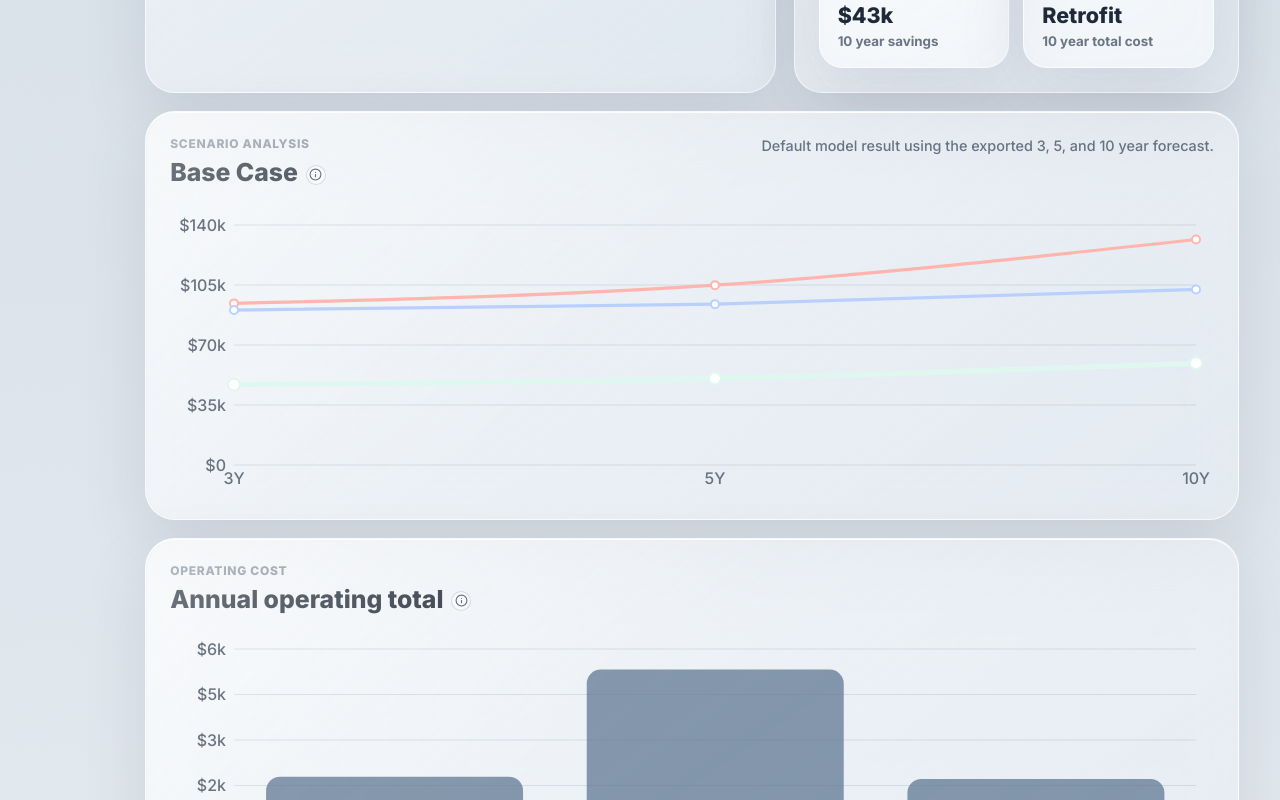
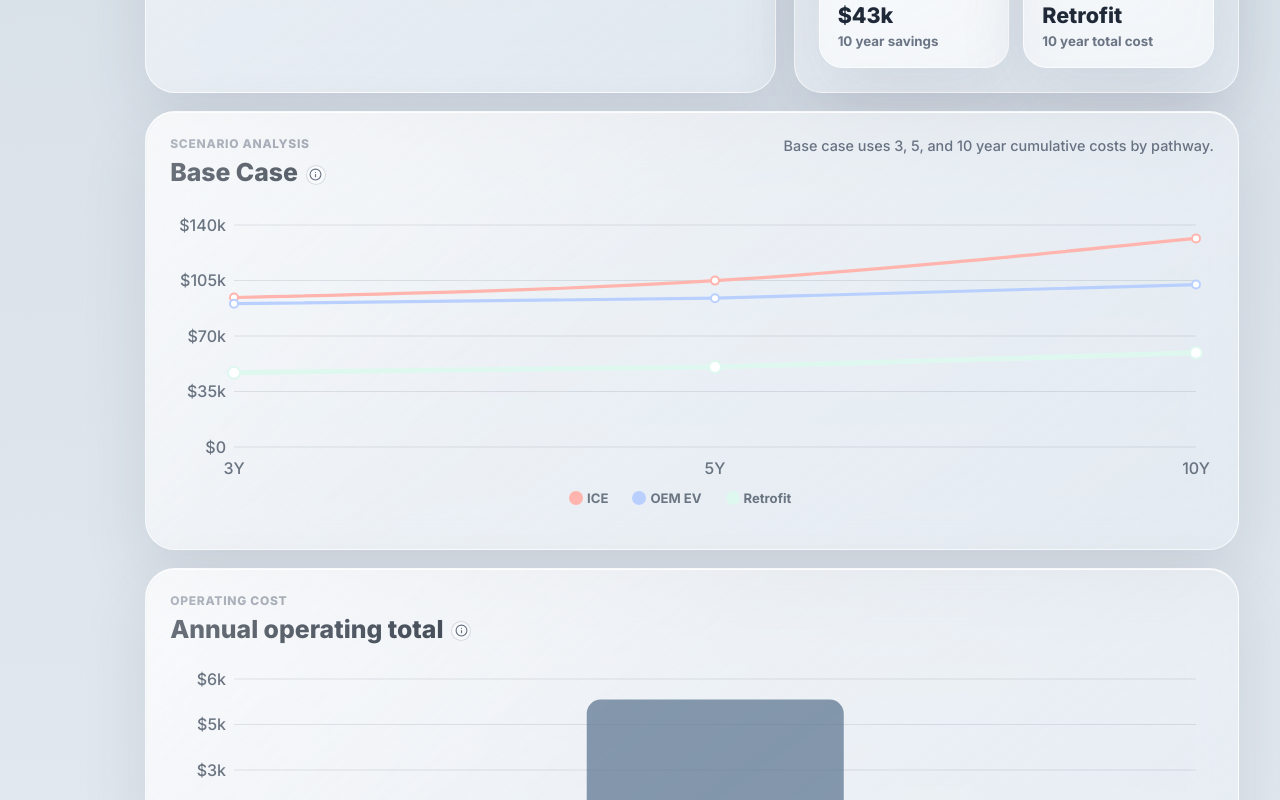
Before and after one commit to moift/blueforce-retrofit-analytics, a React (Vite) app: page / in a window 1280 px wide. Shown: the part 3640-4440 px from the top of the page. Built offline with nearby package versions, Linux system fonts and the light colour scheme.

Commit message:
Align scenario charts with year axis

```diff
--- a/src/App.jsx
+++ b/src/App.jsx
@@ -5,6 +5,7 @@ import {
   BarChart,
   CartesianGrid,
   Cell,
+  Legend,
   Line,
   LineChart,
   ResponsiveContainer,
@@ -88,6 +89,8 @@ const palette = {
   Diesel: "#d4c3ff",
 };
 
+const scenarioLineColors = ["#2d6cdf", "#0f9f76", "#f19a4b", "#8067d8", "#d65c5c"];
+
 const navItems = [
   { id: "overview", label: "Overview", icon: Home },
   { id: "scenario", label: "Scenario", icon: Gauge },
@@ -106,7 +109,7 @@ const explanations = {
   lifecycle: "Lifecycle emissions start with manufacturing emissions at year 0, then add cumulative operating emissions from fuel, diesel, or electricity use.",
   operatingEmissions: "Operating emissions are the emissions created while driving the vehicle. They do not include manufacturing emissions.",
   ghg: "GHG means greenhouse gas emissions. The model reports tonnes of CO2e so different gases can be compared using one common unit.",
-  scenario: "Scenario lines use the exported sensitivity sheets. Only one driver changes at a time while the other assumptions stay constant.",
+  scenario: "Scenario charts now use year on the x-axis. Each line is one sensitivity case, so only one driver changes at a time while the other assumptions stay constant.",
 };
 
 function currency(value) {
@@ -135,6 +138,16 @@ function vehicleType(model) {
   if (model.includes("Lightning")) return "OEM EV";
   if (model.includes("Diesel")) return "Diesel";
   return "ICE";
+}
+
+function scenarioSeriesLabel(parameter, value, config) {
+  const number = Number(value);
+  if (parameter === "km_per_year") return `${Math.round(number).toLocaleString()} km/year`;
+  if (parameter === "fleet_size") return `${Math.round(number)} vehicles`;
+  if (parameter === "fuel_multiplier") return `${number.toFixed(2).replace(/\.00$/, "")}x fuel`;
+  if (parameter === "inflation_rate") return `${Math.round(number * 100)}% maintenance`;
+  if (parameter === "capital_cost_multiplier") return `${number.toFixed(2).replace(/\.00$/, "")}x capital`;
+  return config?.formatX ? config.formatX(number) : String(value);
 }
 
 function metricValue(row, key) {
@@ -415,29 +428,54 @@ function App() {
     [rows, horizonOperatingEmissionsKey, horizonLifecycleEmissionsKey],
   );
 
-  const sensitivityChart = useMemo(() => {
-    if (!data || scenario === "base") {
-      return [3, 5, 10].map((year) => {
+  const scenarioChart = useMemo(() => {
+    if (!data || !selectedRow) {
+      return { data: [], keys: [], colors: {}, note: "" };
+    }
+
+    if (scenario === "base") {
+      const keys = rows.map((row) => row.type);
+      const colors = Object.fromEntries(keys.map((key) => [key, palette[key] || scenarioLineColors[0]]));
+      return {
+        data: [3, 5, 10].map((year) => {
+          const item = { label: `${year}Y` };
+          rows.forEach((row) => {
+            item[row.type] = Number(row[`total_cost_year_${year}`]);
+          });
+          return item;
+        }),
+        keys,
+        colors,
+        note: "Base case uses 3, 5, and 10 year cumulative costs by pathway.",
+      };
+    }
+
+    const config = SCENARIOS[scenario];
+    const source = data[config.sheet] || [];
+    const modelRows = source.filter((row) => row.model === selectedRow.model);
+    const parameterValues = [...new Set(modelRows.map((row) => Number(row[config.parameter])))]
+      .filter((value) => Number.isFinite(value))
+      .sort((a, b) => a - b);
+    const keys = parameterValues.map((value) => scenarioSeriesLabel(config.parameter, value, config));
+    const colors = Object.fromEntries(keys.map((key, index) => [key, scenarioLineColors[index % scenarioLineColors.length]]));
+
+    return {
+      data: Array.from({ length: 10 }, (_, index) => {
+        const year = index + 1;
         const item = { label: `${year}Y` };
-        rows.forEach((row) => {
-          item[row.type] = row[`total_cost_year_${year}`];
+        parameterValues.forEach((parameterValue, parameterIndex) => {
+          const match = modelRows.find(
+            (row) => Number(row.year) === year && Number(row[config.parameter]) === parameterValue,
+          );
+          item[keys[parameterIndex]] = match ? Number(match[config.metric]) : null;
         });
         return item;
-      });
-    }
-    const config = SCENARIOS[scenario];
-    return [...new Set(data[config.sheet].filter((row) => row.model.startsWith(vehicle) && Number(row.year) === horizon).map((row) => Number(row[config.parameter])))]
-      .sort((a, b) => a - b)
-      .map((param) => {
-        const item = { label: config.formatX(param) };
-        data[config.sheet]
-          .filter((row) => row.model.startsWith(vehicle) && Number(row.year) === horizon && Number(row[config.parameter]) === param)
-          .forEach((row) => {
-            item[vehicleType(row.model)] = Number(row[config.metric]);
-          });
-        return item;
-      });
-  }, [data, rows, scenario, vehicle, horizon]);
+      }),
+      keys,
+      colors,
+      note: `Year x-axis; lines compare ${config.fullLabel.toLowerCase()} cases for ${selectedRow.type}.`,
+    };
+  }, [data, rows, scenario, selectedRow]);
 
   const recommendations = useMemo(() => {
     const savings = iceComparison?.[horizonSavingsKey] || 0;
@@ -682,15 +720,25 @@ function App() {
               </GlassCard>
 
               <GlassCard className="scenario-card">
-                <SectionTitle eyebrow="Scenario Analysis" title={SCENARIOS[scenario].fullLabel || "Base case"} action={<span className="tiny-label">{SCENARIOS[scenario].description}</span>} help={explanations.scenario} />
-                <ResponsiveContainer width="100%" height={290}>
-                  <LineChart data={sensitivityChart} margin={{ top: 20, right: 18, left: 4, bottom: 0 }}>
+                <SectionTitle eyebrow="Scenario Analysis" title={SCENARIOS[scenario].fullLabel || "Base case"} action={<span className="tiny-label">{scenarioChart.note}</span>} help={explanations.scenario} />
+                <ResponsiveContainer width="100%" height={320}>
+                  <LineChart data={scenarioChart.data} margin={{ top: 20, right: 18, left: 4, bottom: 18 }}>
                     <CartesianGrid stroke="rgba(75,91,108,0.14)" vertical={false} />
-                    <XAxis dataKey="label" stroke="rgba(58,70,86,.74)" tickLine={false} axisLine={false} />
+                    <XAxis dataKey="label" stroke="rgba(58,70,86,.74)" tickLine={false} axisLine={false} tickMargin={10} />
                     <YAxis stroke="rgba(58,70,86,.68)" tickLine={false} axisLine={false} tickFormatter={compactMoney} />
-                    <Tooltip content={<GlassTooltip formatter={currency} note={SCENARIOS[scenario].description} />} />
-                    {["Retrofit", "ICE", "OEM EV", "Diesel"].map((key) => (
-                      <Line key={key} type="monotone" dataKey={key} stroke={palette[key]} strokeWidth={key === selectedType ? 5 : 3.2} dot={{ r: key === selectedType ? 6 : 4, strokeWidth: 2 }} activeDot={{ r: 7 }} connectNulls />
+                    <Tooltip content={<GlassTooltip formatter={currency} note={scenarioChart.note || SCENARIOS[scenario].description} />} />
+                    <Legend iconType="circle" verticalAlign="bottom" align="center" />
+                    {scenarioChart.keys.map((key, index) => (
+                      <Line
+                        key={key}
+                        type="monotone"
+                        dataKey={key}
+                        stroke={scenarioChart.colors[key] || scenarioLineColors[index % scenarioLineColors.length]}
+                        strokeWidth={scenario === "base" && key === selectedType ? 5 : 3.2}
+                        dot={{ r: scenario === "base" && key === selectedType ? 6 : 4, strokeWidth: 2 }}
+                        activeDot={{ r: 7 }}
+                        connectNulls
+                      />
                     ))}
                   </LineChart>
                 </ResponsiveContainer>
--- a/src/styles.css
+++ b/src/styles.css
@@ -2202,3 +2202,20 @@ th {
     margin-top: 12px;
   }
 }
+
+.scenario-card .recharts-legend-wrapper {
+  padding-top: 10px;
+}
+
+.scenario-card .recharts-legend-item-text {
+  color: rgba(58,70,86,.72) !important;
+  font-size: .82rem;
+  font-weight: 700;
+}
+
+.scenario-card .recharts-default-legend {
+  display: flex;
+  flex-wrap: wrap;
+  justify-content: center;
+  gap: 8px 14px;
+}
```
